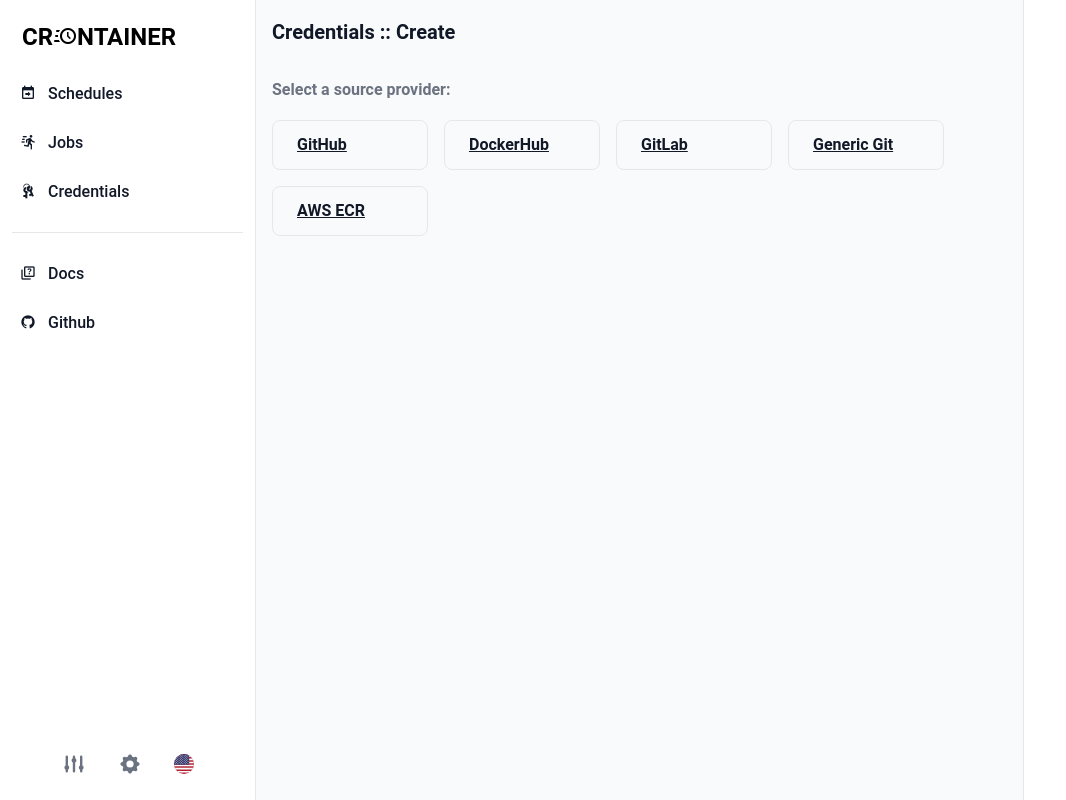
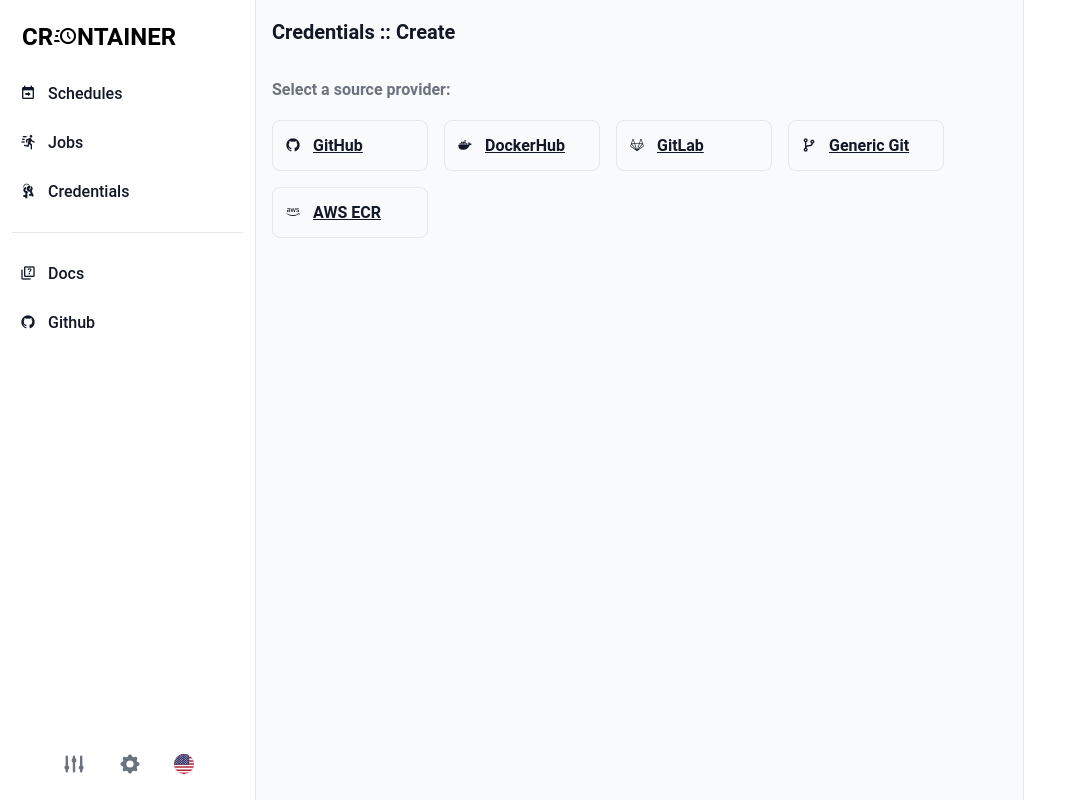
Before and after one commit to getcrontainer/crontainer, a Django app: page /credentials/create/ in a window 1280 px wide. Shown: the whole page, without its empty margins (0-1066 px from the left). Run offline with Django 5.2, Linux system fonts and the light colour scheme; some libraries are stand-ins or nearby versions.

Commit message:
refactor: replace FontAwesome icons with Material Design Icons

```diff
--- a/apps/core/templates/core/credential_form.html
+++ b/apps/core/templates/core/credential_form.html
@@ -14,35 +14,35 @@
         <div class="">
             <a href="?category=2"
                class="flex items-center p-3 text-base font-bold text-gray-900 rounded-lg border {% if request.GET.category == '2' %}bg-gray-200{% endif %} hover:bg-gray-100 hover:border dark:bg-gray-600 dark:hover:bg-gray-500 dark:text-white">
-                <i class="fab fa-github"></i>
+                <span class="mdi mdi-github"></span>
                 <span class="flex-1 ms-3 whitespace-nowrap">GitHub</span>
             </a>
         </div>
         <div class="">
             <a href="?category=1"
                class="flex items-center p-3 text-base font-bold text-gray-900 rounded-lg border {% if request.GET.category == '1' %}bg-gray-200{% endif %} hover:bg-gray-100 dark:bg-gray-600 dark:hover:bg-gray-500 dark:text-white">
-                <i class="fab fa-docker"></i>
+                <span class="mdi mdi-docker"></span>
                 <span class="flex-1 ms-3 whitespace-nowrap">DockerHub</span>
             </a>
         </div>
         <div>
             <a href="?category=4"
                class="flex items-center p-3 text-base font-bold text-gray-900 rounded-lg border {% if request.GET.category == '4' %}bg-gray-200{% endif %} hover:bg-gray-100  dark:bg-gray-600 dark:hover:bg-gray-500 dark:text-white">
-                <i class="fab fa-gitlab"></i>
+                <span class="mdi mdi-gitlab"></span>
                 <span class="flex-1 ms-3 whitespace-nowrap">GitLab</span>
             </a>
         </div>
         <div>
             <a href="?category=98"
                class="flex items-center p-3 text-base font-bold text-gray-900 rounded-lg border {% if request.GET.category == '98' %}bg-gray-200{% endif %} hover:bg-gray-100 dark:bg-gray-600 dark:hover:bg-gray-500 dark:text-white">
-                <i class="fas fa-code-branch"></i>
+                <span class="mdi mdi-source-branch"></span>
                 <span class="flex-1 ms-3 whitespace-nowrap">Generic Git</span>
             </a>
         </div>
         <div>
             <a href="?category=3"
                class="flex items-center p-3 text-base font-bold text-gray-900 rounded-lg border {% if request.GET.category == '3' %}bg-gray-200{% endif %} hover:bg-gray-100 dark:bg-gray-600 dark:hover:bg-gray-500 dark:text-white">
-                <i class="fab fa-aws"></i>
+                <span class="mdi mdi-aws"></span>
                 <span class="flex-1 ms-3 whitespace-nowrap">AWS ECR</span>
             </a>
         </div>
--- a/apps/core/templates/core/index.html
+++ b/apps/core/templates/core/index.html
@@ -78,7 +78,7 @@
                                 {{ schedule.memory }} MB
                             </td>
                         {% else %}
-                            <i class="fas fa-infinity"></i>
+                            <span class="mdi mdi-infinity"></span>
                         {% endif %}
                         <td class="px-6 py-4">
                             <a href="{% url 'schedule-delete' schedule.id %}"
```
